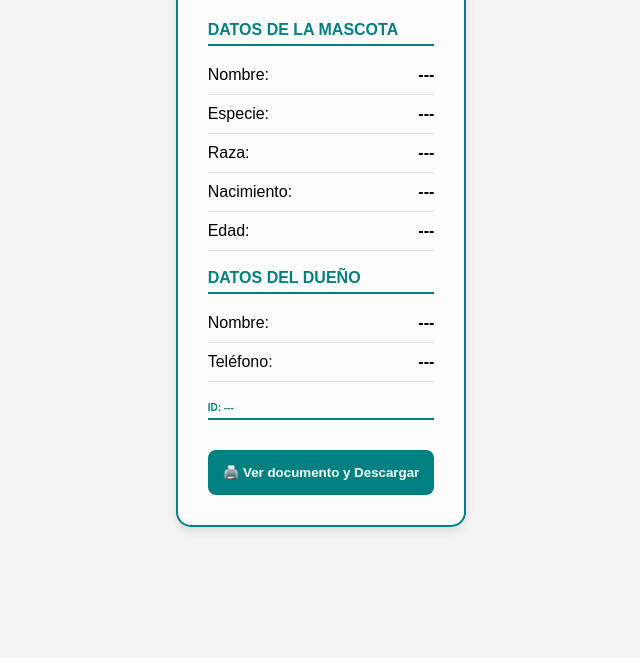
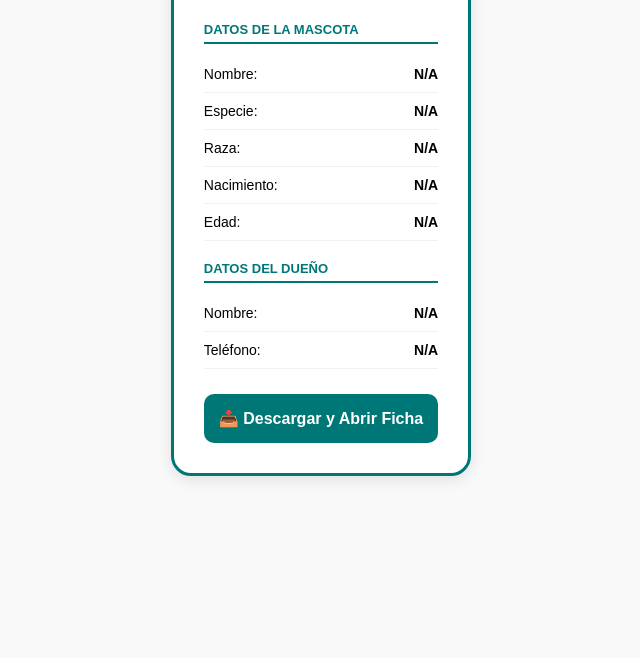
Before and after one commit to MrLukitas17/PawID_Escanear, a plain HTML site: page index.html in a window 1280 px wide. Shown: the part 142-800 px from the top of the page, without its empty margins (319-959 px from the left). Drawn offline with nearby package versions, Linux system fonts and the light colour scheme.

Commit message:
Update index.html

```diff
--- a/index.html
+++ b/index.html
@@ -4,35 +4,31 @@
     <meta charset="UTF-8">
     <meta name="viewport" content="width=device-width, initial-scale=1.0">
     <title>PawID - Ficha de Mascota</title>
+    <script src="https://cdnjs.cloudflare.com/ajax/libs/jspdf/2.5.1/jspdf.umd.min.js"></script>
     <style>
-  /* Diseño base */
         * { margin: 0; padding: 0; box-sizing: border-box; }
-  body { font-family: sans-serif; background: #f4f4f4; display: flex; justify-content: center; padding: 20px; }
+        body { font-family: sans-serif; background: #F9F9F9; display: flex; justify-content: center; padding: 20px; }
 
         .card {
-    background: #fcfcfc;
-    border-radius: 15px;
+            background: #FFFFFF;
+            border-radius: 20px;
             padding: 30px;
             width: 100%;
-    max-width: 450px;
-    border: 2px solid #008080; /* Borde verde */
-    box-shadow: 0 4px 10px rgba(0,0,0,0.1);
+            max-width: 400px;
+            border: 3px solid #007777; /* Borde verde */
+            box-shadow: 0 4px 15px rgba(0,0,0,0.1);
         }
 
-  .header { background: #008080; color: white; padding: 20px; border-radius: 10px; margin-bottom: 25px; }
-  .section-title { color: #008080; font-weight: bold; margin-bottom: 10px; border-bottom: 2px solid #008080; padding-bottom: 5px; }
-  .row { display: flex; justify-content: space-between; padding: 10px 0; border-bottom: 1px solid #e0e0e0; }
+        .header { background: #007777; color: white; padding: 20px; border-radius: 12px; margin-bottom: 25px; text-align: center; }
+        .section-title { color: #007777; font-weight: 800; font-size: 13px; margin: 20px 0 12px 0; border-bottom: 2px solid #007777; padding-bottom: 5px; text-transform: uppercase; }
+        .row { display: flex; justify-content: space-between; padding: 10px 0; border-bottom: 1px solid #F0F0F0; font-size: 14px; }
 
         .btn {
-    width: 100%; background: #008080; color: white; border: none;
-    border-radius: 8px; padding: 15px; font-weight: bold; cursor: pointer; margin-top: 20px;
-  }
-
-  /* ESTILO PARA PREVISUALIZACIÓN DE IMPRESIÓN */
-  @media print {
-    body { background: white; }
-    .btn { display: none; } /* El botón desaparece al imprimir */
-    .card { border: 2px solid #008080; box-shadow: none; width: 100%; }
+            width: 100%;
+            background: #007777; color: white;
+            border: none; border-radius: 10px;
+            padding: 15px; font-weight: bold; cursor: pointer;
+            margin-top: 25px; font-size: 16px;
         }
     </style>
 </head>
@@ -43,39 +39,58 @@
 <script>
     const params = new URLSearchParams(window.location.search);
     const pet = {
-    nombre: params.get('n') || '---',
-    especie: params.get('e') || '---',
-    raza: params.get('r') || '---',
-    nacimiento: params.get('f') || '---',
-    edad: params.get('ed') || '---',
-    dueno: params.get('d') || '---',
-    telefono: params.get('t') || '---',
-    id: params.get('id') || '---'
+        nombre: params.get('n') || 'N/A',
+        especie: params.get('e') || 'N/A',
+        raza: params.get('r') || 'N/A',
+        nacimiento: params.get('f') || 'N/A',
+        edad: params.get('ed') || 'N/A',
+        dueno: params.get('d') || 'N/A',
+        telefono: params.get('t') || 'N/A',
+        id: params.get('id') || '000000'
     };
 
     document.getElementById('content').innerHTML = `
         <div class="card">
-      <div class="header">
-        <h2>PawID</h2>
-        <p>Ficha de Mascota</p>
-      </div>
-
+            <div class="header"><h2>PawID</h2><p>Ficha de Mascota</p></div>
             <div class="section-title">DATOS DE LA MASCOTA</div>
             <div class="row"><span>Nombre:</span><b>${pet.nombre}</b></div>
             <div class="row"><span>Especie:</span><b>${pet.especie}</b></div>
             <div class="row"><span>Raza:</span><b>${pet.raza}</b></div>
             <div class="row"><span>Nacimiento:</span><b>${pet.nacimiento}</b></div>
             <div class="row"><span>Edad:</span><b>${pet.edad}</b></div>
-
-      <br>
             <div class="section-title">DATOS DEL DUEÑO</div>
             <div class="row"><span>Nombre:</span><b>${pet.dueno}</b></div>
             <div class="row"><span>Teléfono:</span><b>${pet.telefono}</b></div>
+            <button class="btn" onclick="generarPDF()">📥 Descargar y Abrir Ficha</button>
+        </div>`;
 
-      <div class="section-title" style="margin-top:20px; font-size: 10px;">ID: ${pet.id}</div>
+    function generarPDF() {
+        const { jsPDF } = window.jspdf;
+        const doc = new jsPDF();
 
-      <button class="btn" onclick="window.print()">🖨️ Ver documento y Descargar</button>
-    </div>`;
+        // Estilo del PDF
+        doc.setFontSize(20);
+        doc.text("Ficha de Mascota - PawID", 20, 20);
+        doc.setFontSize(12);
+        doc.text(`ID Mascota: ${pet.id}`, 20, 30);
+
+        doc.line(20, 35, 190, 35);
+
+        let y = 45;
+        const datos = [
+            ["Nombre", pet.nombre], ["Especie", pet.especie], ["Raza", pet.raza],
+            ["Nacimiento", pet.nacimiento], ["Edad", pet.edad], ["Dueño", pet.dueno],
+            ["Teléfono", pet.telefono]
+        ];
+
+        datos.forEach(item => {
+            doc.text(`${item[0]}: ${item[1]}`, 20, y);
+            y += 10;
+        });
+
+        // Esto dispara la descarga y permite al sistema abrirlo con la App predeterminada
+        doc.save(`Ficha_${pet.nombre}.pdf`);
+    }
 </script>
 </body>
 </html>
```
Lines whose indentation alone changed are shown as unchanged.
